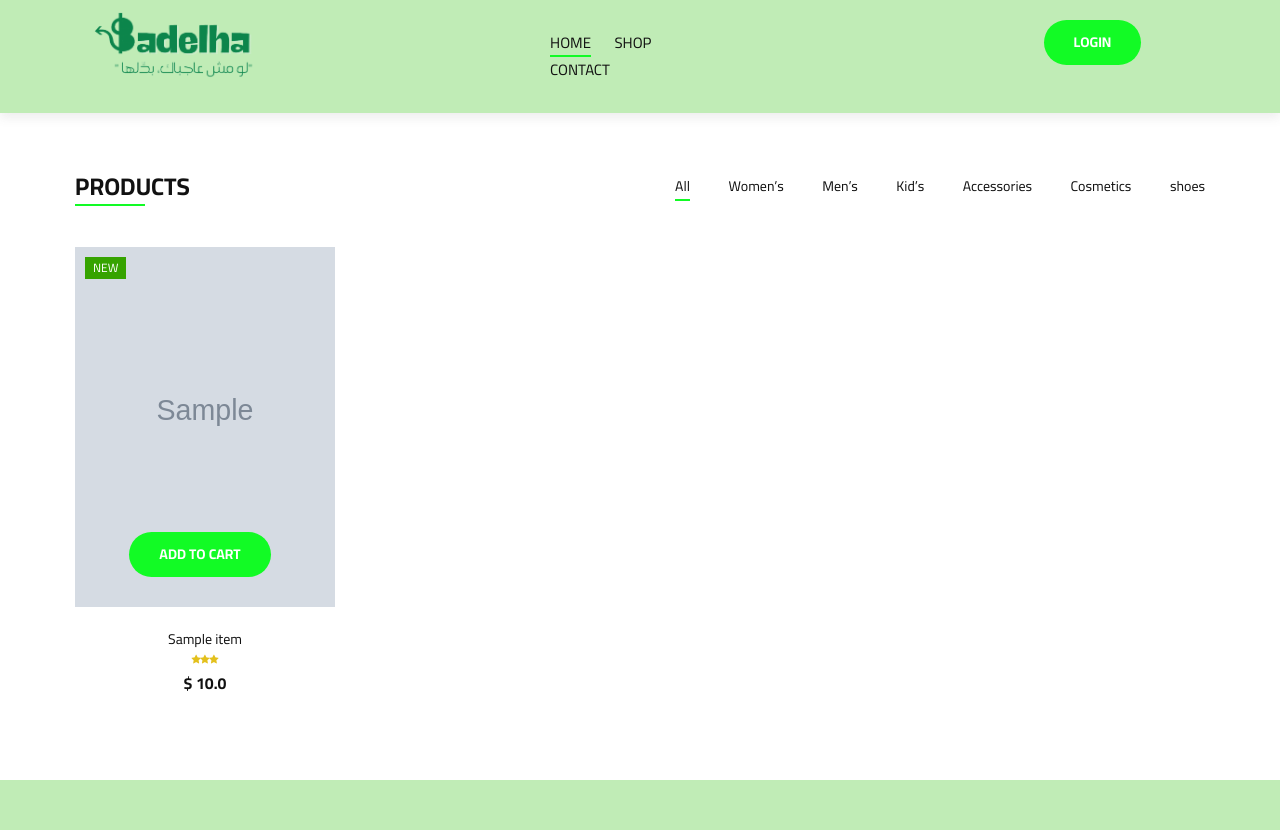
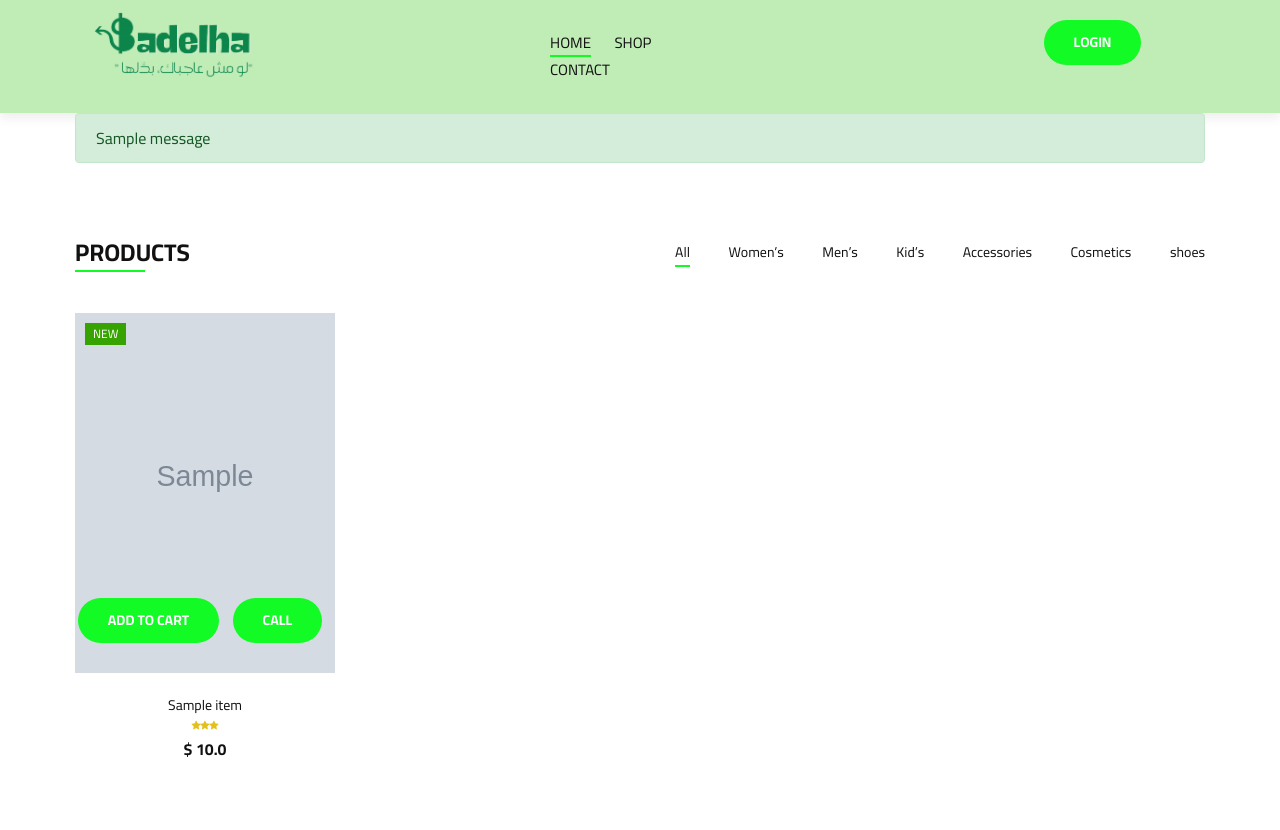
Before and after one commit to TasneemEltabakh/Software-Project, a Flask app: page /productMain in a window 1280 px wide. Shown: the top 830 px of the page. Run offline with Flask 3, Linux system fonts and the light colour scheme; tables that the repository leaves empty hold one stand-in row (values such as "Sample post"); grey boxes marked "Sample" are stand-in pictures; one stand-in notice (Sample message) is shown; some libraries are stand-ins or nearby versions.

Commit message:
All features implemeted

```diff
--- a/app.py
+++ b/app.py
@@ -49,10 +49,17 @@ def index():
 def product_main():
 
     user_id = session.get('user_id')
+    user_phone_numbers = {}
 
 
     if user_id:
         items = Item.query.filter(Item.user_id != user_id).all()
+        for item in items:
+            user = User.query.get(item.user_id)
+            if user:
+                user_phone_numbers[item.id] = user.phone_number
+
+
     else:
         items = Item.query.all()
 
@@ -80,7 +87,7 @@ def product_main():
                 db.session.commit()
                 return redirect(url_for('cart'))
 
-    return render_template('productMain.html', items=items, categories=categories)
+    return render_template('productMain.html', items=items, categories=categories,user_phone_numbers=user_phone_numbers)
 
 #Contact#
 @app.route('/contact', methods=['GET', 'POST'])
--- a/templates/productMain.html
+++ b/templates/productMain.html
@@ -1,5 +1,20 @@
 {% extends 'basic.html' %}
 {% block head %}
+{% with messages = get_flashed_messages() %}
+  {% if messages %}
+    <div class="container">
+      <div class="row">
+        <div class="col-lg-12">
+          {% for message in messages %}
+            <div class="alert alert-success" role="alert">
+              {{ message }}
+            </div>
+          {% endfor %}
+        </div>
+      </div>
+    </div>
+  {% endif %}
+{% endwith %}
 
 <!-- Product Section Begin -->
 <section class="product spad">
@@ -34,6 +49,7 @@
                             <form action="{{url_for('product_main') }}" method="POST">
                                 <input type="hidden" name="item_id" value="{{item.id}}">
                                 <button type="submit" class="site-btn">add to cart</button>
+                                <a href="tel:{{user_phone_numbers[item.id] }}" class="site-btn">Call</a>
                             </form>
 
                         </ul>
```
Also changed, not shown: templates/Register.html (+16 -0 lines).
